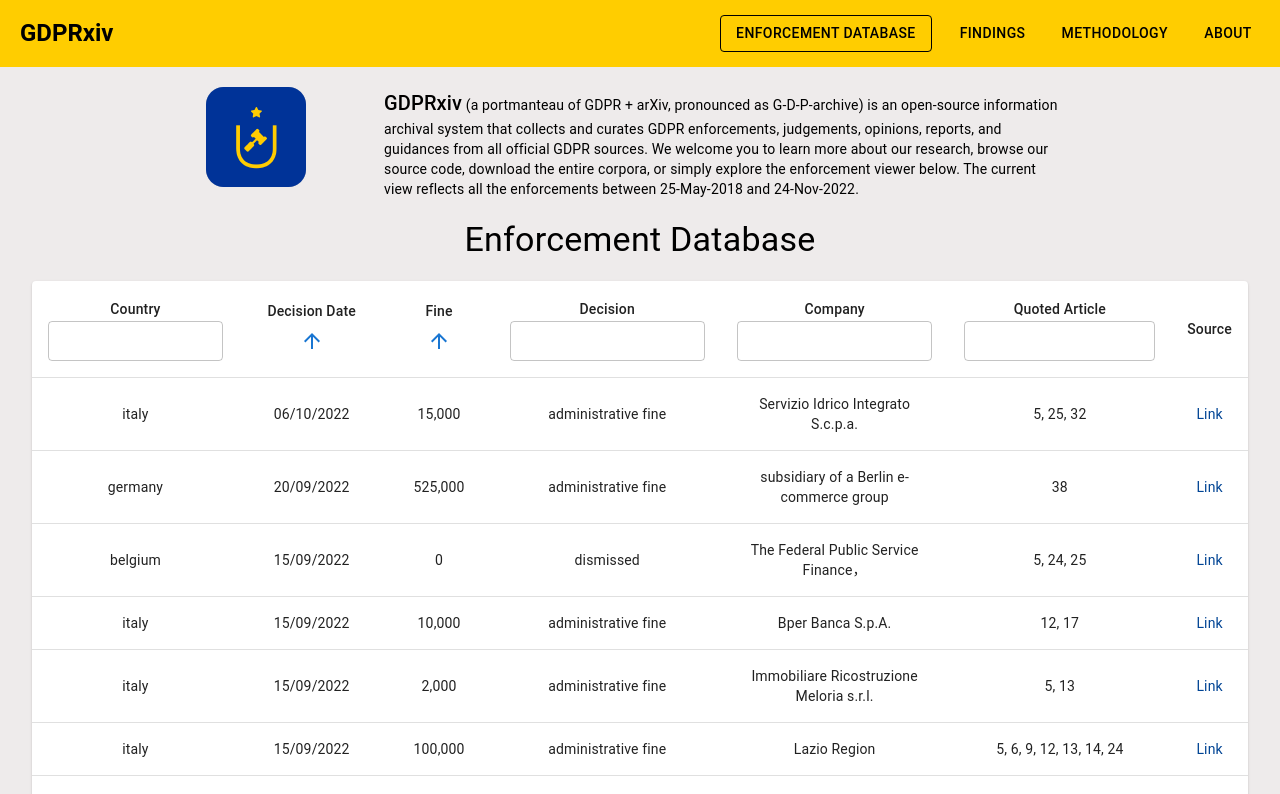
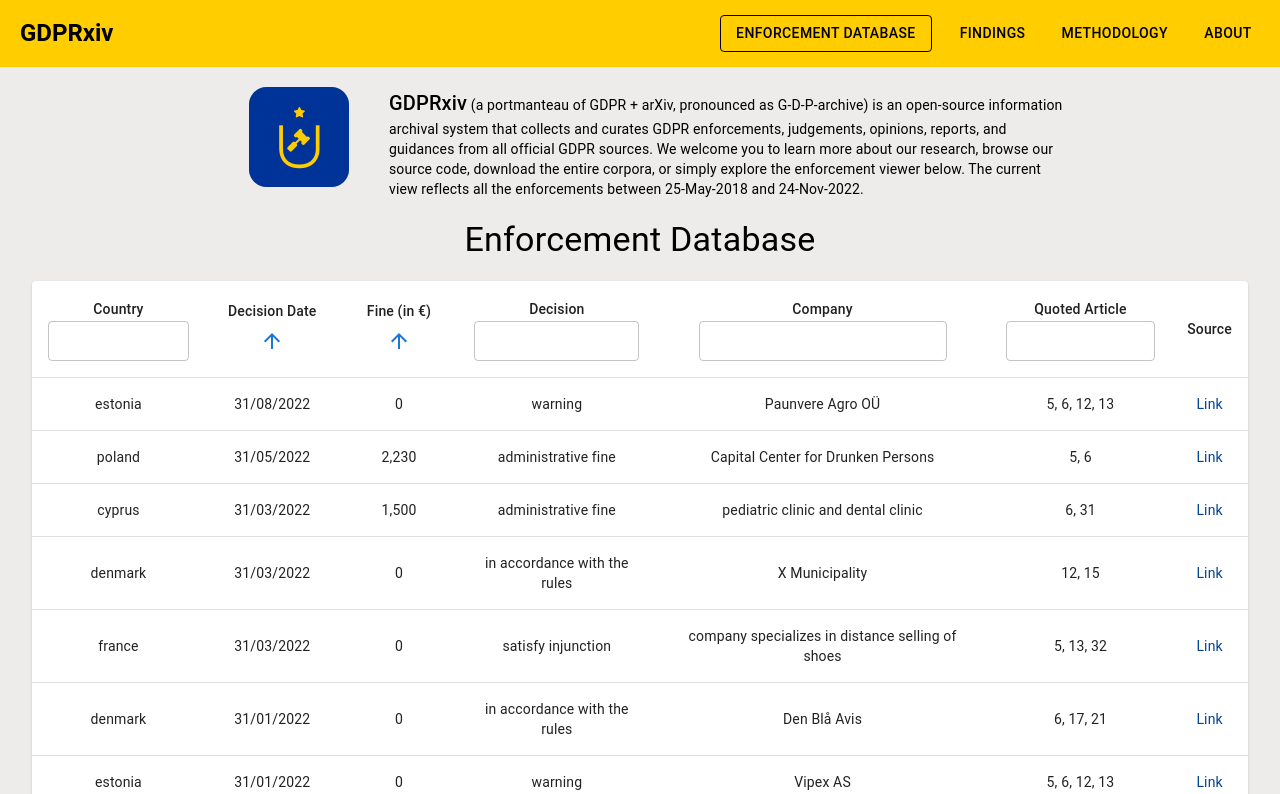
Before and after one commit to lawfulcomputing/GDPRxiv_Website, a React (Create React App) app: page / in a window 1280 px wide. Shown: the top 794 px of the page. Built offline with nearby package versions, Linux system fonts and the light colour scheme.

Commit message:
UI fixes

```diff
--- a/src/modules/EnforcementDatabase/components/DataTable.js
+++ b/src/modules/EnforcementDatabase/components/DataTable.js
@@ -41,7 +41,7 @@
   };
 
   function parseDate(dateString) {
-    const [day, month, year] = dateString.split("/");
+    const [month, day, year] = dateString.split("/");
     // Months are zero-based in JavaScript Date objects, so subtract 1 from the month
     return new Date(year, month - 1, day);
   }
@@ -179,7 +179,7 @@
               <TableCell sx={{ textAlign: "center" }}>
                 <Grid container direction="row">
                   <Grid item xs={12}>
-                    Fine
+                    Fine (in €)
                   </Grid>
                   <Grid item xs={12}>
                     <Button onClick={handleSortByFine}>
--- a/src/modules/EnforcementDatabase/index.js
+++ b/src/modules/EnforcementDatabase/index.js
@@ -10,7 +10,9 @@
       <NavController />
       <Grid container direction="column" alignItems="center">
         <Grid container direction="row"  sx={{ maxWidth: '80%', marginTop: '20px'}}>
-          <Grid item xs={12} md={3} textAlign='center'>
+          <Grid item md={1}>
+          </Grid>
+          <Grid item xs={12} md={2} textAlign='center'>
             <img
               src={teamLogo}
               alt="University of Iowa Lawful computing research logo"
@@ -18,7 +20,7 @@
             />
           </Grid>
           <Grid item xs={12} md={8}>
-            <Typography variant="body2">
+            <Typography variant="body2" paddingLeft='5px'>
               <Typography variant="h6" component='span'>
               GDPRxiv
               </Typography>{" "}
--- a/src/modules/Methodology/components/Crawler.js
+++ b/src/modules/Methodology/components/Crawler.js
@@ -1,4 +1,4 @@
-import { Grid, Divider, Typography, Box, Button } from "@mui/material";
+import { Grid, Divider, Typography, Box } from "@mui/material";
 
 import ArchImg from "../assets/architecture.webp";
 
@@ -93,12 +93,6 @@
           </Typography>
         </Grid>
       </Grid>
-      <Grid item alignItems="center" marginTop="3vw">
-        <Button xs={12} variant="contained" disabled>
-          {" "}
-          GDPRxiv SOTA Explorer
-        </Button>
-      </Grid>
     </Grid>
   );
 };
```
Also changed, not shown: 2 other files (tests, documents, lock files or other folders).
